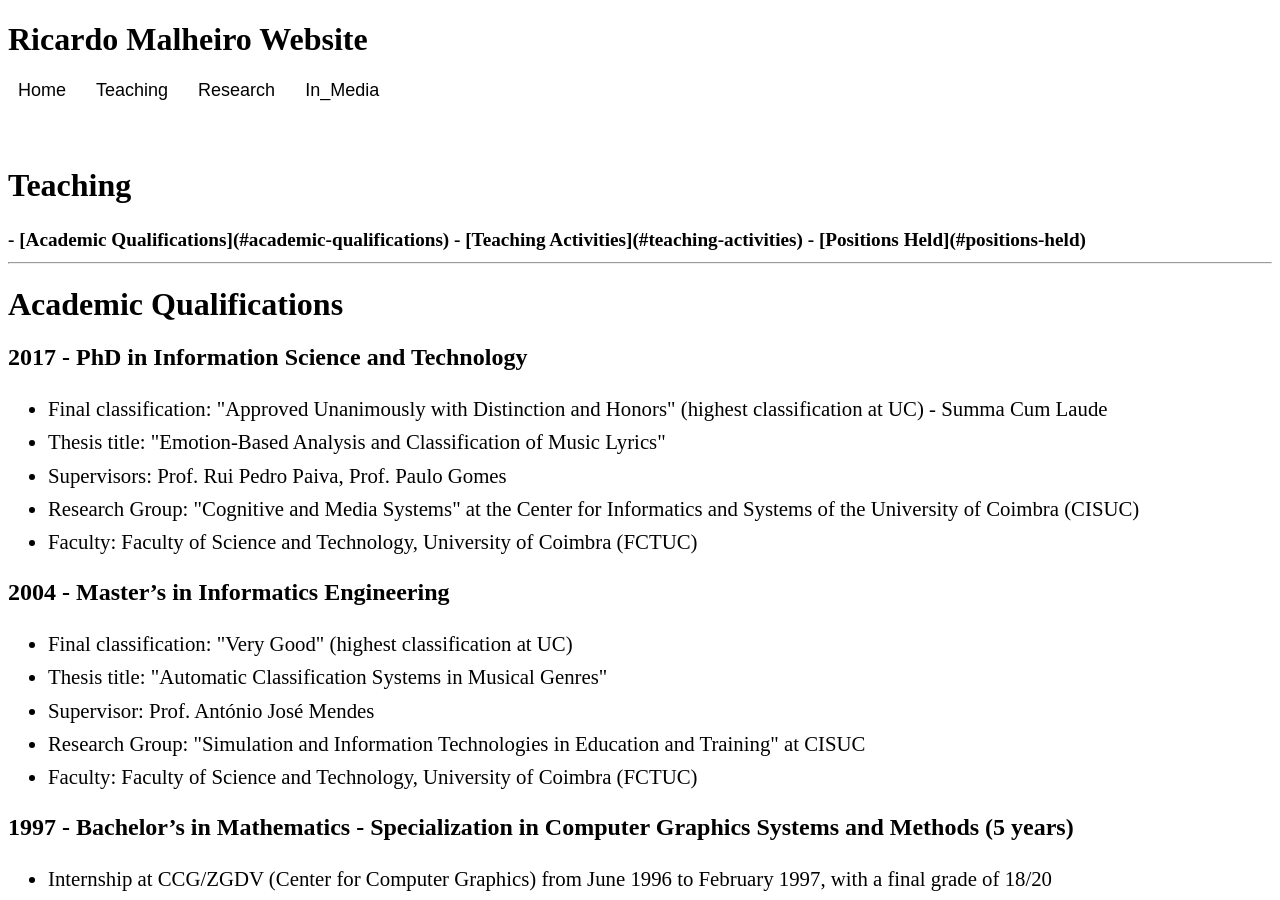
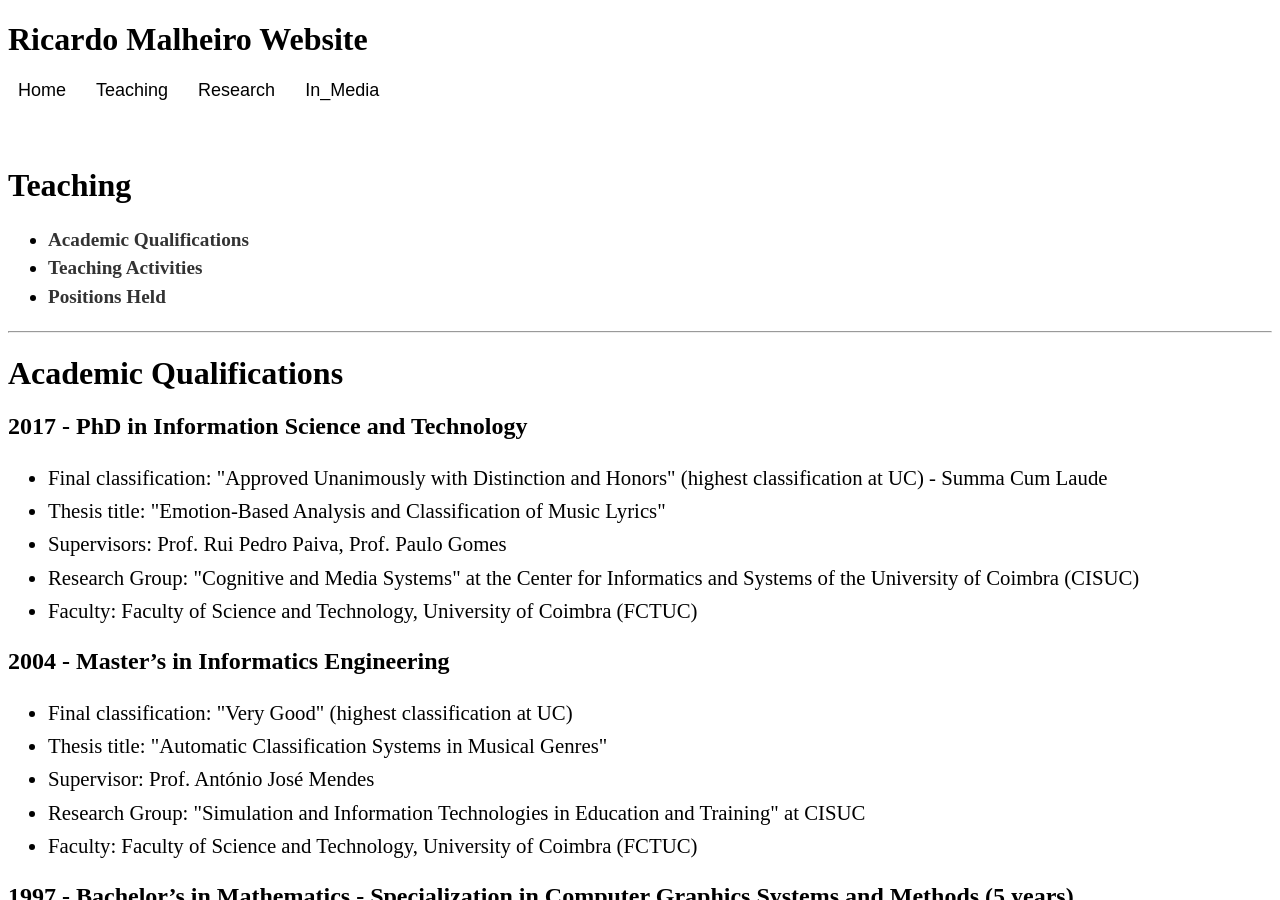
Before and after one commit to rsmal-ipl/SRSMAL, a Jekyll site: the page built from pages/teaching.md, in a window 1280 px wide and 900 px high. Built offline with Jekyll 4.4.1, drawn with Linux system fonts in a browser that asks for light colours.

Commit message:
Actualizacao Conteudo #19

```diff
--- a/pages/teaching.md
+++ b/pages/teaching.md
@@ -77,9 +77,11 @@ layout: default
 # Teaching
 
 <div class="internal-nav">
-- [Academic Qualifications](#academic-qualifications)
-- [Teaching Activities](#teaching-activities)
-- [Positions Held](#positions-held)
+  <ul>
+    <li><a href="#academic-qualifications">Academic Qualifications</a></li>
+    <li><a href="#teaching-activities">Teaching Activities</a></li>
+    <li><a href="#positions-held">Positions Held</a></li>
+  </ul>
 </div>
 
 ---
```
